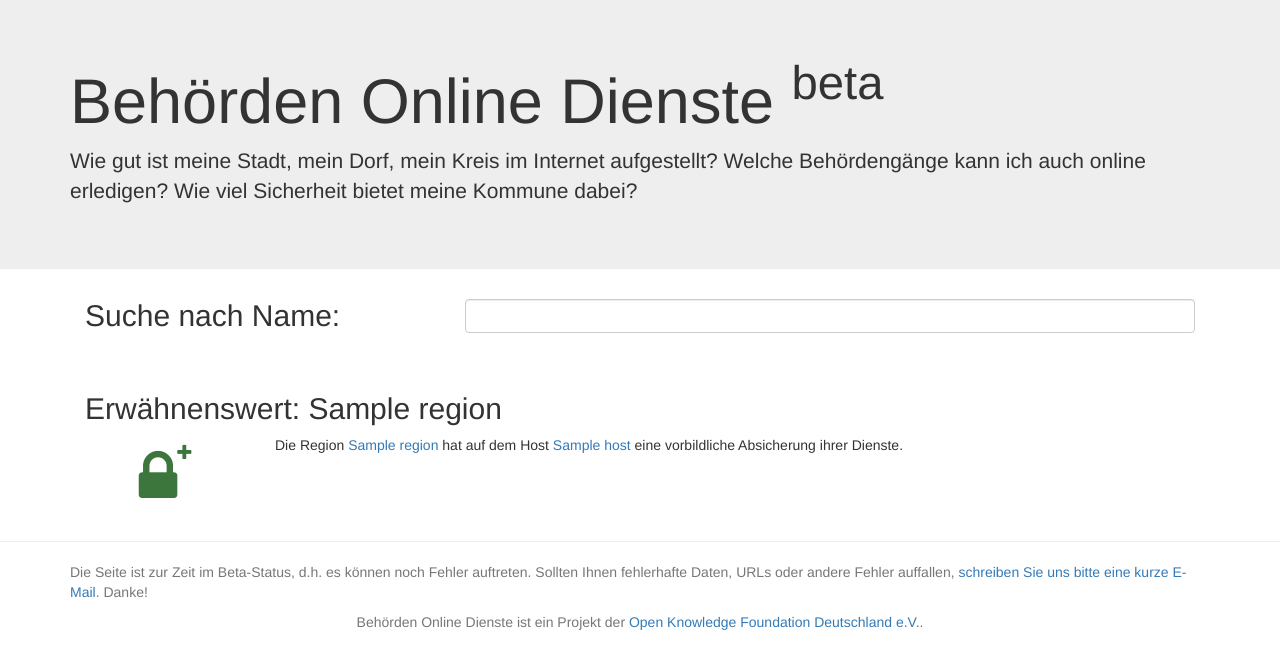
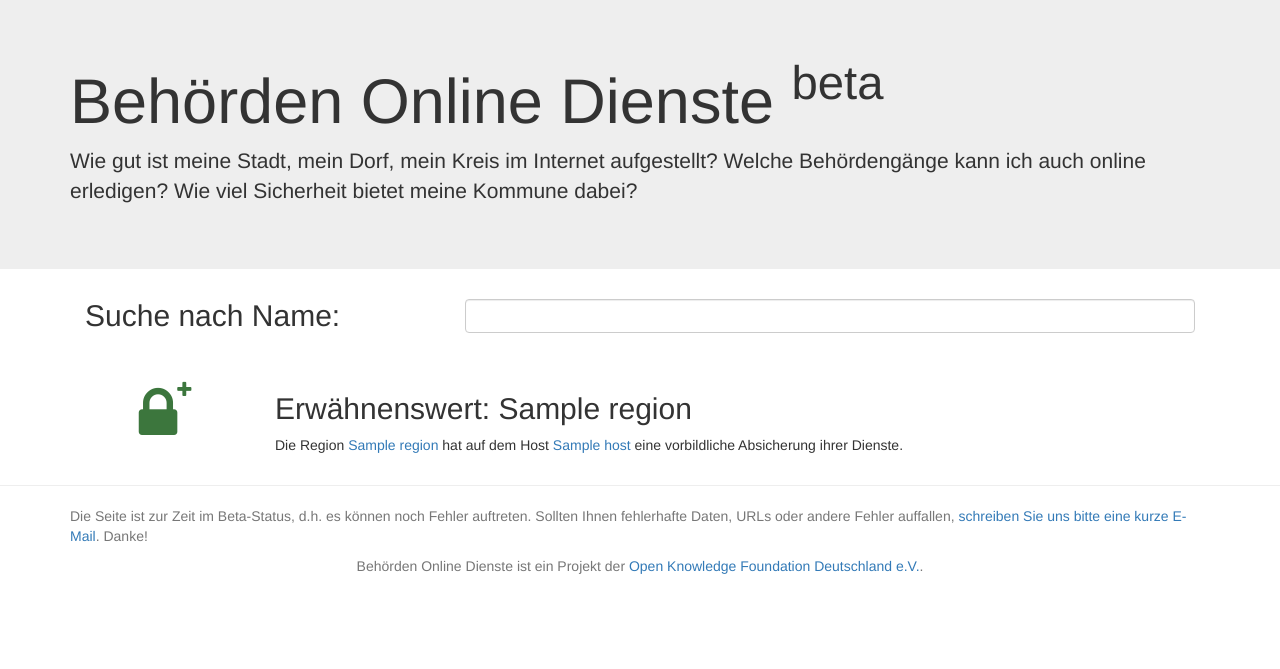
Before and after one commit to okfde/behoerden-online-dienste.de, a Python web app: template webapp/templates/index.html in a window 1280 px wide. Shown: the part 51-720 px from the top of the page. Run offline with Jinja, Linux system fonts and the light colour scheme; the template is opened without the code that fills it: most values are stand-ins (such as "Sample title", 1, 10 or a date in 2020); some libraries are stand-ins or nearby versions.

Commit message:
Startseiten-Beispiel Schloss Hübscher

```diff
--- a/webapp/templates/index.html
+++ b/webapp/templates/index.html
@@ -19,13 +19,13 @@
     </form>
   </div>
   <div class="row-fluid" style="padding-top: 30px;">
-    <div class="col-md-12"><h2>Erwähnenswert: {{ example_host.regions[0].name }}</h2></div>
-  </div>
-  <div class="row-fluid">
     <div class="col-sm-2 col-rating col-rating-ssl-6">
       <i class="fa fa-lock"></i><i class="fa fa-plus"></i>
     </div>
-    <div class="col-md-10"><p>Die Region <a href="/region/{{ example_host.regions[0].slug }}">{{ example_host.regions[0].name }}</a> hat auf dem Host <a href="/host/{{ example_host.host }}">{{ example_host.host }}</a> eine vorbildliche Absicherung ihrer Dienste.</p></div>
+    <div class="col-md-10">
+      <h2>Erwähnenswert: {{ example_host.regions[0].name }}</h2>
+      <p>Die Region <a href="/region/{{ example_host.regions[0].slug }}">{{ example_host.regions[0].name }}</a> hat auf dem Host <a href="/host/{{ example_host.host }}">{{ example_host.host }}</a> eine vorbildliche Absicherung ihrer Dienste.</p>
+    </div>
   </div>
 </div>
 {% endblock %}
```
